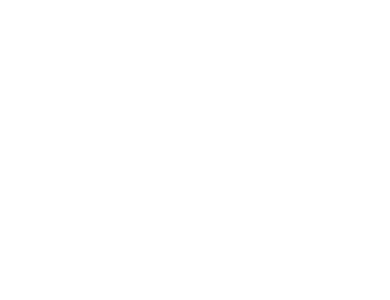
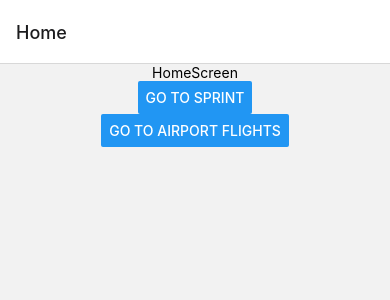
Before and after one commit to RiceDefender/SpStrat, a React Native app: screen / in a window 390 px wide. Shown: the top 300 px of the page. Built offline with nearby package versions, Linux system fonts and the light colour scheme.

Commit message:
navigation in app

```diff
--- a/App.js
+++ b/App.js
@@ -4,17 +4,48 @@
 import { NavigationContainer, StackRouter, createNati } from '@react-navigation/native';
 import { createNativeStackNavigator } from '@react-navigation/native-stack'
 
+function HomeScreen({navigation}){
+  return(
+    <View style={{alignItems:"center", justifyContent:"center"}}>
 
+      <Text>HomeScreen</Text>
+      <Button title="Go to Sprint" onPress={() => navigation.navigate('Sprint')} />
+      <Button title="Go to Airport flights" onPress={() => navigation.navigate('Air')} />
+    </View>
+  );
+}
+
+function SprintScreen({navigation}){
+  return(
+    <View style={{alignItems:"center", justifyContent:"center"}}>
+      <Text>Text Screen</Text>
+      <Button title="Go back" onPress={() => navigation.navigate('Home')} />
+    </View>
+  );
+}
+function AirPortFlights({navigation}){
+  return(
+    <View style={{alignItems:"center", justifyContent:"center"}}>
+    <Text>Text Screen</Text>
+    <Button title="Go back" onPress={() => navigation.navigate('Home')} />
+  </View>
+  );
+}
 
 const Stack = createNativeStackNavigator();
 //      <Stack.Screen name="Home" component={SprintScreen}/>
-export default function App({navigation}) {
+export default function App({ navigation}) {
   return (
+    <NavigationContainer>
+      <Stack.Navigator initialRouteName='Home'>
+        <Stack.Screen name="Home" component={HomeScreen}/>
+        <Stack.Screen name="Sprint" component={SprintScreen}/>
+        <Stack.Screen name="Air" component={AirPortFlights}/>
+      </Stack.Navigator>
 
-    <View style={styles.container}>
 
-    </View>
 
+    </NavigationContainer>
   );
 }
 
```
